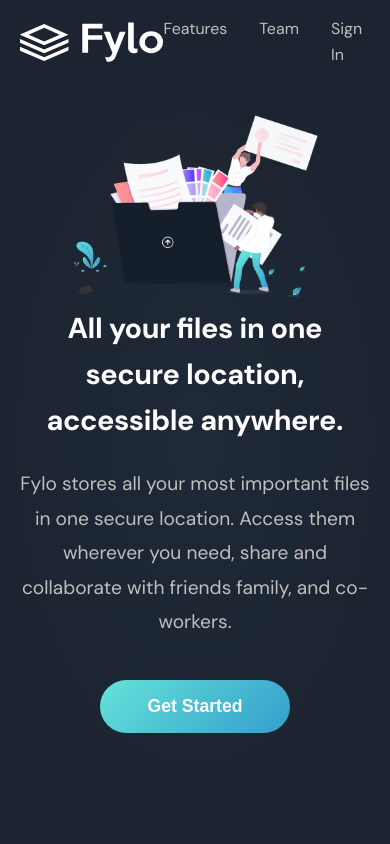
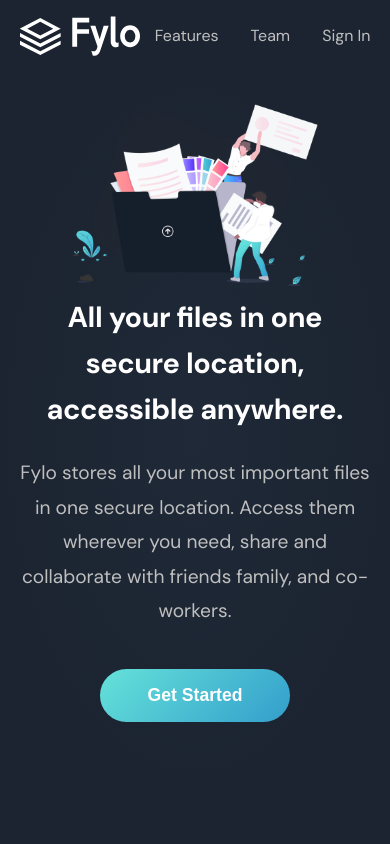
Before and after one commit to Bencodes1914/Fylo, a plain HTML site: page index.html in a window 390 px wide. Shown: the top 844 px of the page. Drawn offline with Linux system fonts and the light colour scheme.

Commit message:
Update logo width to be responsive

```diff
--- a/style.css
+++ b/style.css
@@ -31,7 +31,8 @@ header {
     align-items: center;
     font-size: 1rem;
     font-weight: medium;
-    width: 150px;
+    width: 70%;
+    max-width: 120px;
     height: 40px;
 }
 
```
